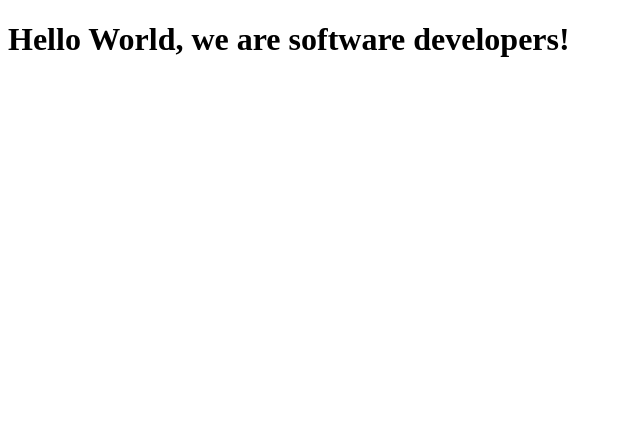
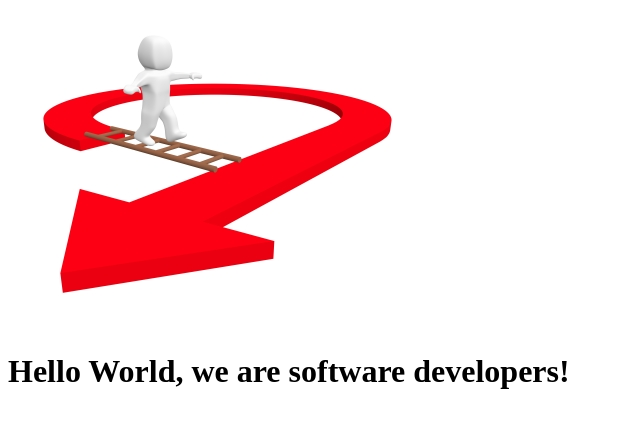
Before and after one commit to happiguru/stanley_and_martin_collab, a plain HTML site: page index.html in a window 1280 px wide. Shown: the whole page, without its empty margins (0-640 px from the left). Drawn offline with Linux system fonts and the light colour scheme.

Commit message:
Finished the first two instruction

```diff
--- a/index.html
+++ b/index.html
@@ -2,9 +2,14 @@
 <html>
     <head>
         <title>Stanley and Martin Collaborative Project</title>
+        <script src="https://cdn.freecodecamp.org/testable-projects-fcc/v1/bundle.js"></script>
     </head>
     <body>
+        <header id="header">
+            <img id="header-img" src="header_img.jpg" alt="Company_logo">
+        </header>
         <h1>Hello World, we are software developers!</h1>
+
     </body>
 
 </html>
```
Also changed, not shown: header_img.jpg (added).
